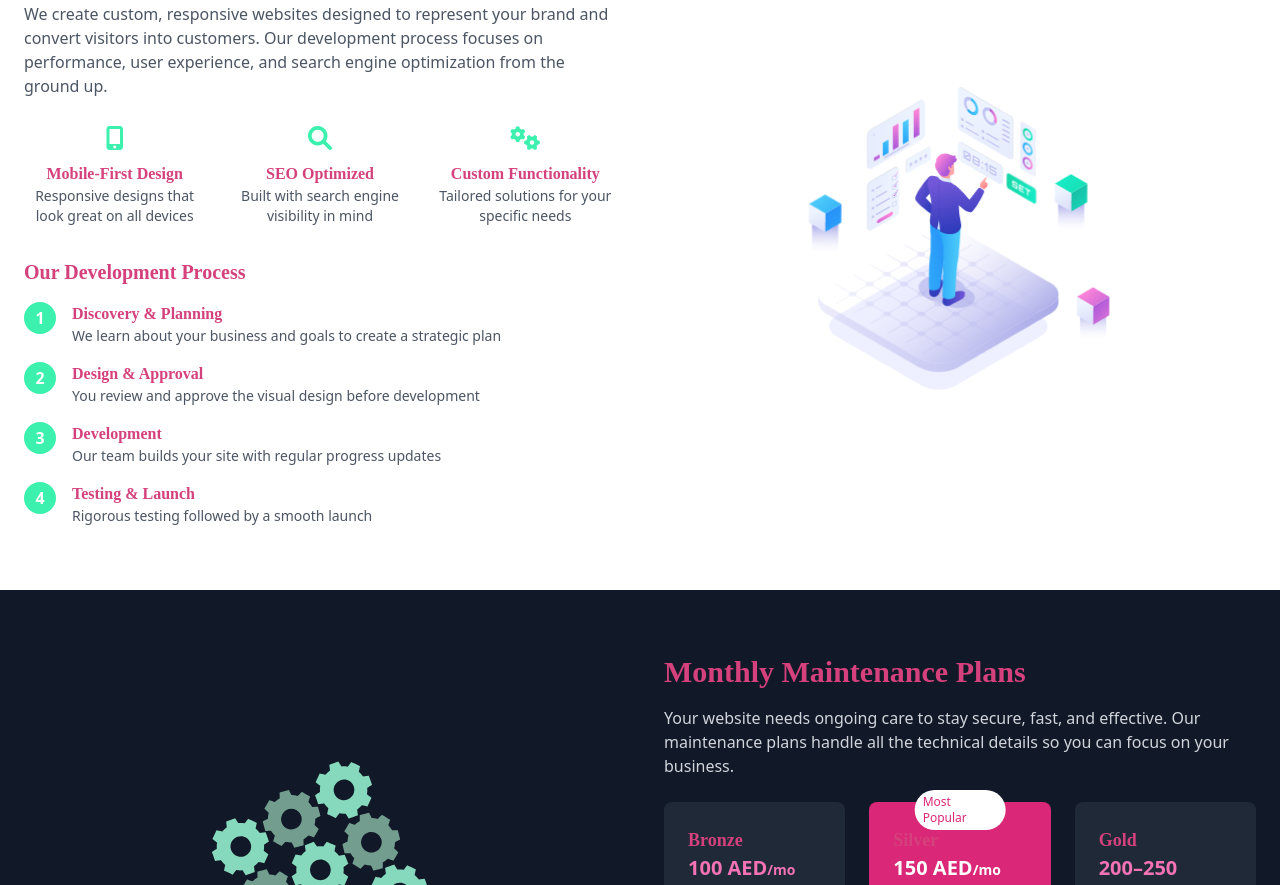
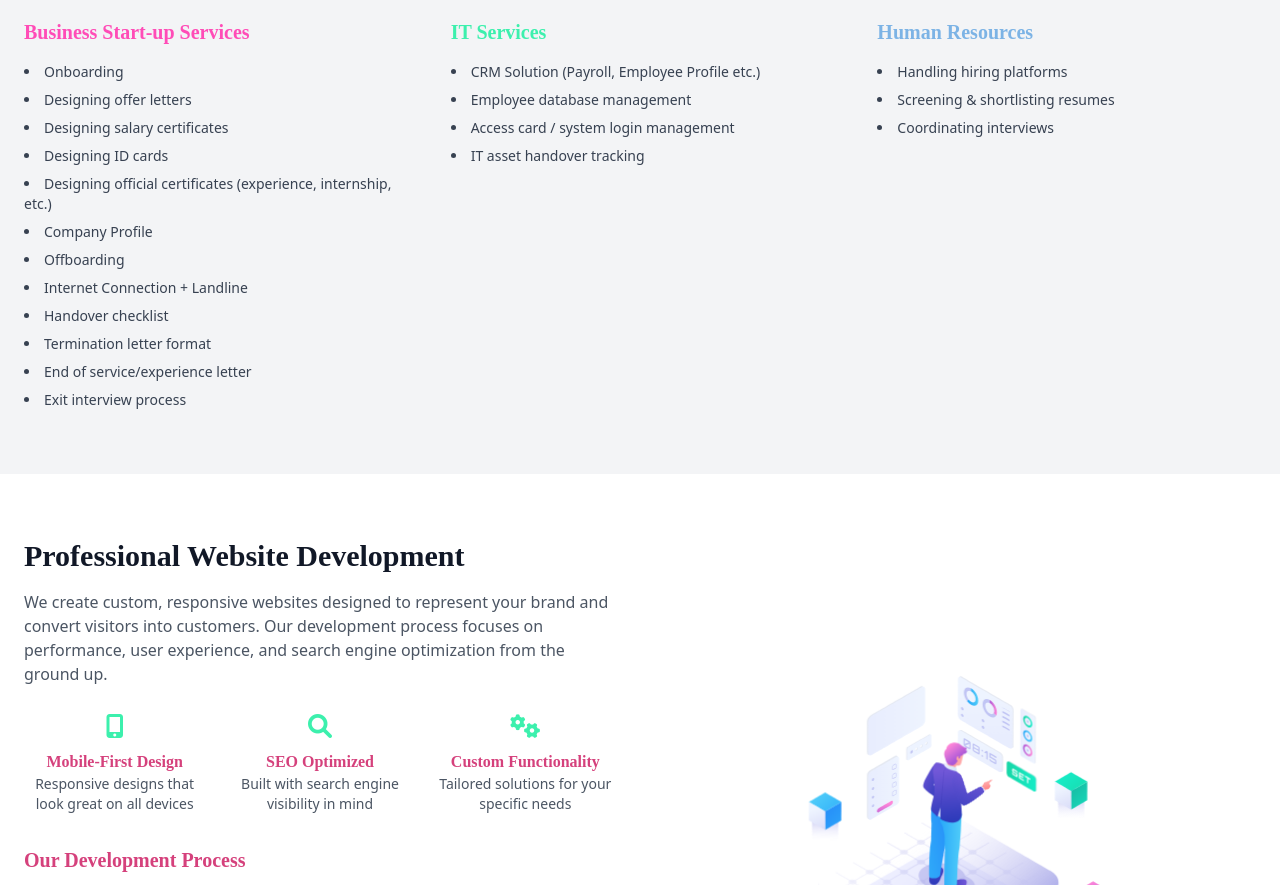
Before and after one commit to Iam-Goku/Apteiv, a plain HTML site: page services.html in a window 1280 px wide. Shown: the part 518-1403 px from the top of the page. Drawn offline with nearby package versions, Linux system fonts and the light colour scheme.

Commit message:
services

```diff
--- a/js/main.js
+++ b/js/main.js
@@ -355,3 +355,44 @@ document.addEventListener('DOMContentLoaded', function() {
     });
   });
 });
+
+//  Lottie Animation
+    lottie.loadAnimation({
+      container: document.getElementById('lottie-price'),
+      renderer: 'svg',
+      loop: true,
+      autoplay: true,
+      path: 'images/anime-price.json'
+    });
+
+   lottie.loadAnimation({
+      container: document.getElementById('lottie-services'),
+      renderer: 'svg',
+      loop: true,
+      autoplay: true,
+      path: 'images/anime-service.json'
+    });
+
+    lottie.loadAnimation({
+      container: document.getElementById('lottie-webdev'),
+      renderer: 'svg',
+      loop: true,
+      autoplay: true,
+      path: 'images/anime-webdev.json'
+    });
+
+    lottie.loadAnimation({
+      container: document.getElementById('lottie-maintenance'),
+      renderer: 'svg',
+      loop: true,
+      autoplay: true,
+      path: 'images/anime-maintenance.json'
+    });
+
+    lottie.loadAnimation({
+      container: document.getElementById('lottie-contact'),
+      renderer: 'svg',
+      loop: true,
+      autoplay: true,
+      path: 'images/anime-contact.json'
+    });
--- a/services.html
+++ b/services.html
@@ -40,6 +40,57 @@
     <div class="max-w-3xl mx-auto">
       <h1 class="text-4xl font-bold text-[var(--primary)]mb-4">Our Services</h1>
       <p class="text-lg text-gray-600">Comprehensive solutions to build, maintain, and grow your online presence</p>
+    </div>
+  </section>
+
+    <!-- Business Start-up, IT & HR Services -->
+  <section id="business-services" class="py-16 bg-gray-100">
+    <div class="max-w-7xl mx-auto px-6">
+      <h2 class="text-3xl font-bold text-gray-900 mb-8 text-center">Business Start-up, IT & HR Services</h2>
+
+      <div class="grid md:grid-cols-3 gap-12">
+
+        <!-- Business Start-up Services -->
+        <div>
+          <h3 class="text-xl font-semibold mb-4 text-[var(--primary)]">Business Start-up Services</h3>
+          <ul class="list-disc list-inside space-y-2 text-gray-700 text-sm">
+            <li>Onboarding</li>
+            <li>Designing offer letters</li>
+            <li>Designing salary certificates</li>
+            <li>Designing ID cards</li>
+            <li>Designing official certificates (experience, internship, etc.)</li>
+            <li>Company Profile</li>
+            <li>Offboarding</li>
+            <li>Internet Connection + Landline</li>
+            <li>Handover checklist</li>
+            <li>Termination letter format</li>
+            <li>End of service/experience letter</li>
+            <li>Exit interview process</li>
+          </ul>
+        </div>
+
+        <!-- IT Services -->
+        <div>
+          <h3 class="text-xl font-semibold mb-4 text-[var(--secondary)]">IT Services</h3>
+          <ul class="list-disc list-inside space-y-2 text-gray-700 text-sm">
+            <li>CRM Solution (Payroll, Employee Profile etc.)</li>
+            <li>Employee database management</li>
+            <li>Access card / system login management</li>
+            <li>IT asset handover tracking</li>
+          </ul>
+        </div>
+
+        <!-- Human Resources Services -->
+        <div>
+          <h3 class="text-xl font-semibold mb-4 text-[var(--accent)]">Human Resources</h3>
+          <ul class="list-disc list-inside space-y-2 text-gray-700 text-sm">
+            <li>Handling hiring platforms</li>
+            <li>Screening & shortlisting resumes</li>
+            <li>Coordinating interviews</li>
+          </ul>
+        </div>
+
+      </div>
     </div>
   </section>
 
@@ -173,6 +224,7 @@
           <li><a href="services.html#maintenance" class="hover:text-white">Monthly Maintenance</a></li>
           <li><a href="services.html#seo" class="hover:text-white">SEO Services</a></li>
           <li><a href="services.html#hosting" class="hover:text-white">Hosting Solutions</a></li>
+          <li><a href="services.html#business-services" class="hover:text-white">Business & HR Services</a></li>
         </ul>
       </div>
       <div>
@@ -192,30 +244,6 @@
     </div>
   </footer>
 
-  <script>
-    lottie.loadAnimation({
-      container: document.getElementById('lottie-services'),
-      renderer: 'svg',
-      loop: true,
-      autoplay: true,
-      path: 'images/anime-service.json'
-    });
-
-    lottie.loadAnimation({
-      container: document.getElementById('lottie-webdev'),
-      renderer: 'svg',
-      loop: true,
-      autoplay: true,
-      path: 'images/anime-webdev.json'
-    });
-
-    lottie.loadAnimation({
-      container: document.getElementById('lottie-maintenance'),
-      renderer: 'svg',
-      loop: true,
-      autoplay: true,
-      path: 'images/anime-maintenance.json'
-    });
-  </script>
+<script src="js/main.js"></script>
 </body>
 </html>
```
Also changed, not shown: contact.html (+1 -10 lines), index.html (+1 -11 lines), pricing.html (+1 -10 lines).
